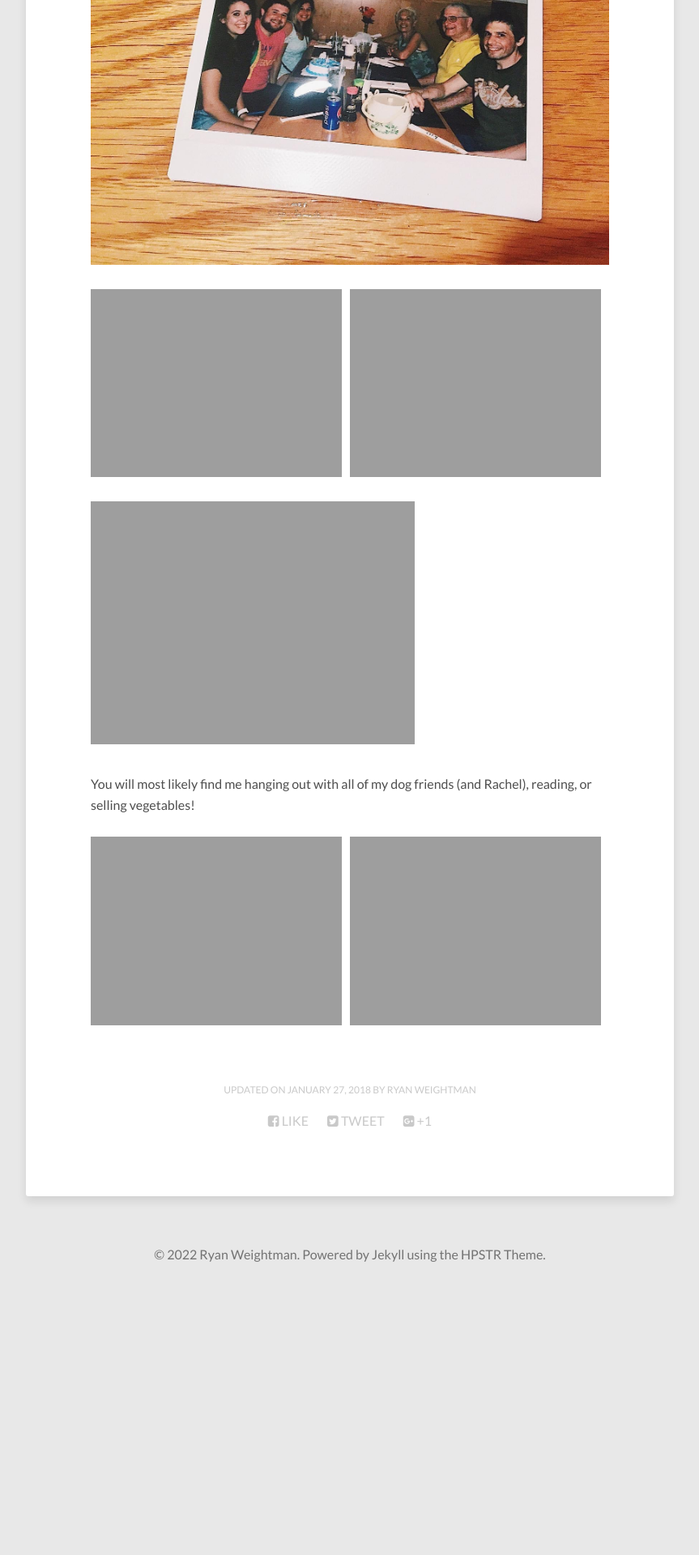
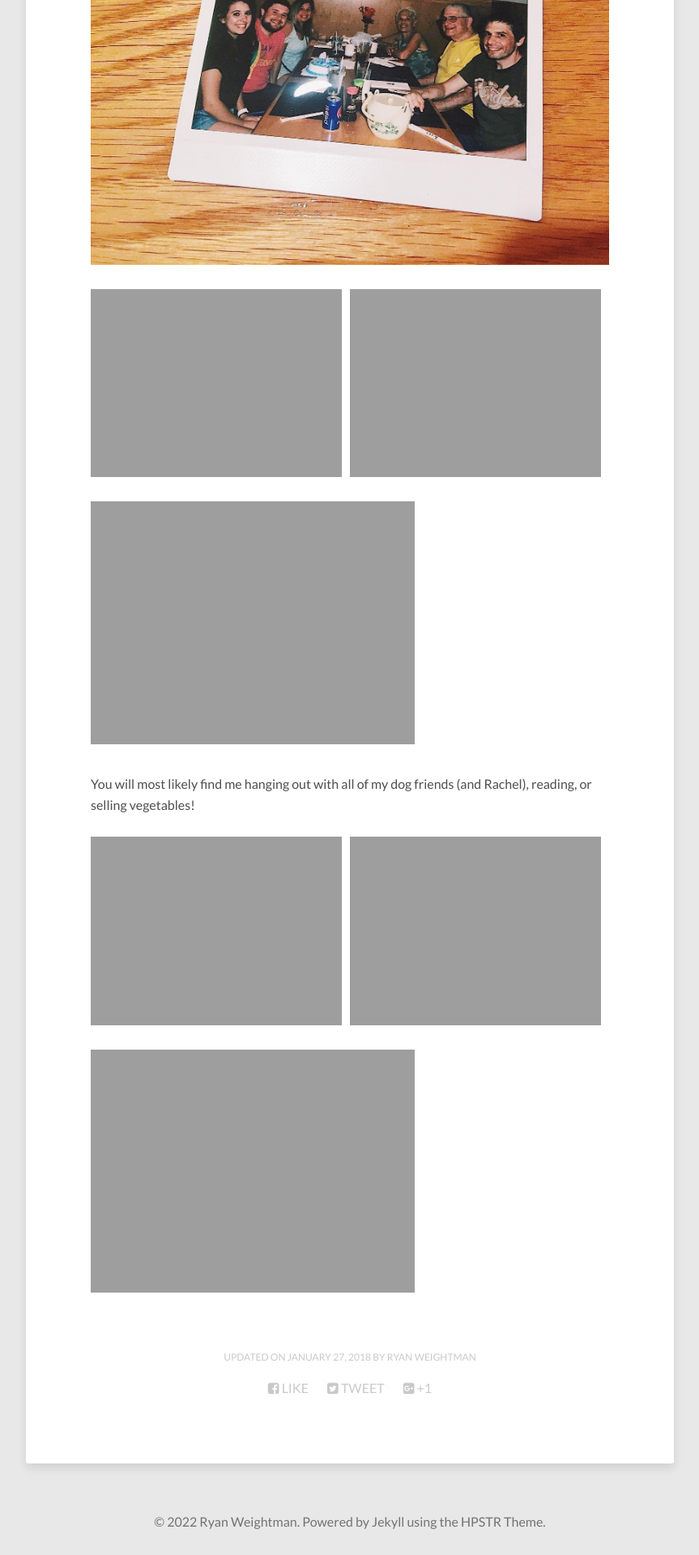
Before and after one commit to RyanJ119/RyanJ119.github.io, a Jekyll site: the page built from about/index.md, in a window 1280 px wide. Shown: the part 926-2846 px from the top of the page at 81% size, without its empty margins (208-1071 px from the left). Built offline with Jekyll 4.4.1, drawn with Linux system fonts in a browser that asks for light colours; nearby versions of some CDN libraries; before the commit the page ends 2516 px from its top, so only the background shows below that.

Commit message:
Update index.md

```diff
--- a/about/index.md
+++ b/about/index.md
@@ -32,5 +32,9 @@
 
 <figure class="half">
 	<a href="{{ site.url }}/images/Scooby.JPG"><img src="{{ site.url }}/images/Scooby.JPG" alt=""></a>
-	<a href="{{ site.url }}/images/FarmMarket.JPG"><img src="{{ site.url }}/images/FarmMarket.JPG" alt=""></a>
+	<a href="{{ site.url }}/images/FarmMarket.JPG"><img src="{{ site.url }}/images/Chase.jpeg" alt=""></a>
 </figure>
+
+<figure>
+	<a href="{{ site.url }}/images/RyanAndRachel.JPG"><img src="{{ site.url }}/images/FarmMarket.JPG" alt=""></a>
+</figure>
```
